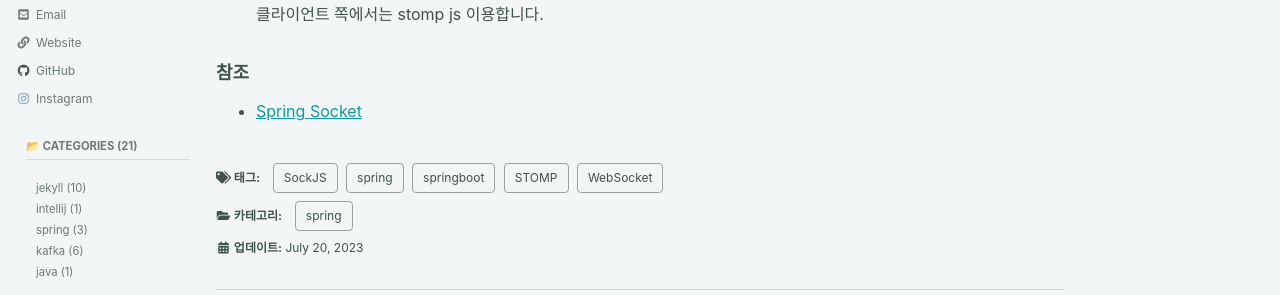
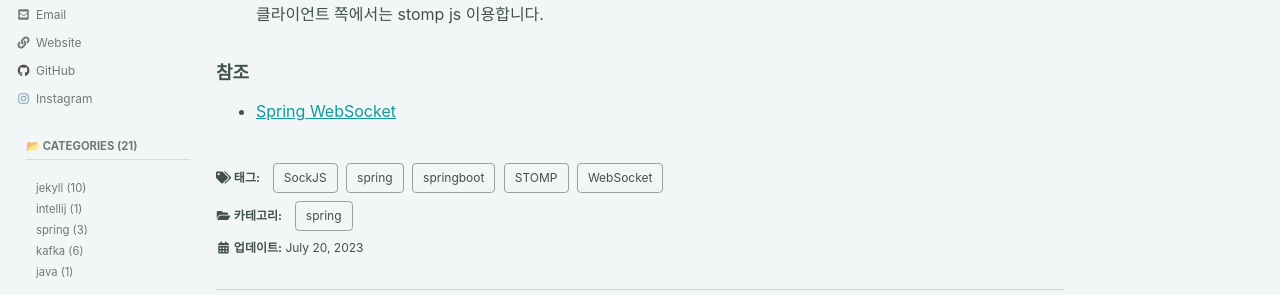
Before and after one commit to KwakTaeMin/KwakTaeMin.github.io, a Jekyll site: the page built from _posts/2023-07-20-Spring Sockets(WebSocket, SockJS, STOMP).md, in a window 1280 px wide and 1384 px high. Shown: the part 290-585 px from the top of the window. Built offline with Jekyll 4.4.1, drawn with Linux system fonts in a browser that asks for light colours; cached includes are drawn as plain includes; some web fonts are replaced; comment, search, counter and statistics services are not loaded.

```diff
--- a/_posts/2023-07-20-Spring Sockets(WebSocket, SockJS, STOMP).md
+++ b/_posts/2023-07-20-Spring Sockets(WebSocket, SockJS, STOMP).md
@@ -25,4 +25,4 @@ Sub Protocol SockJS 위에서 돌아갑니다.
 
 
 ### 참조
-- [Spring Socket](https://www.youtube.com/watch?v=gQyRxPjssWg&ab_channel=%40%EC%8B%9C%EC%BD%94-%EC%8B%9C%EB%8B%88%EC%96%B4%EC%BD%94%EB%94%A9)
+- [Spring WebSocket](https://spring.io/guides/gs/messaging-stomp-websocket/)
```
Also changed, not shown: _posts/2023-07-21-Spring Docker Compose Support.md (+1 -1 lines).
